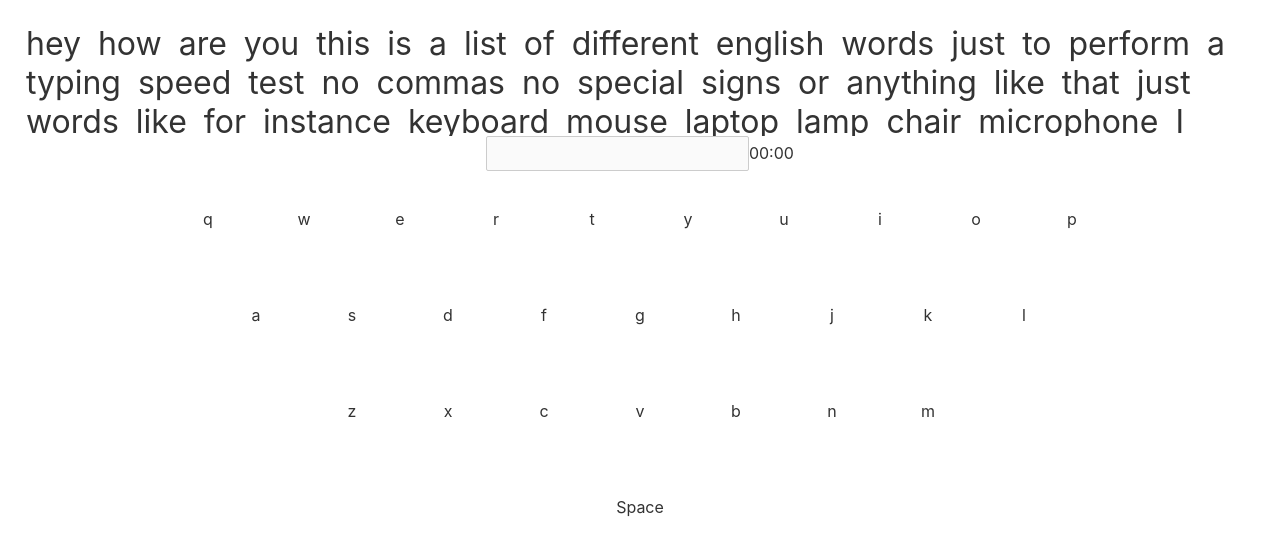
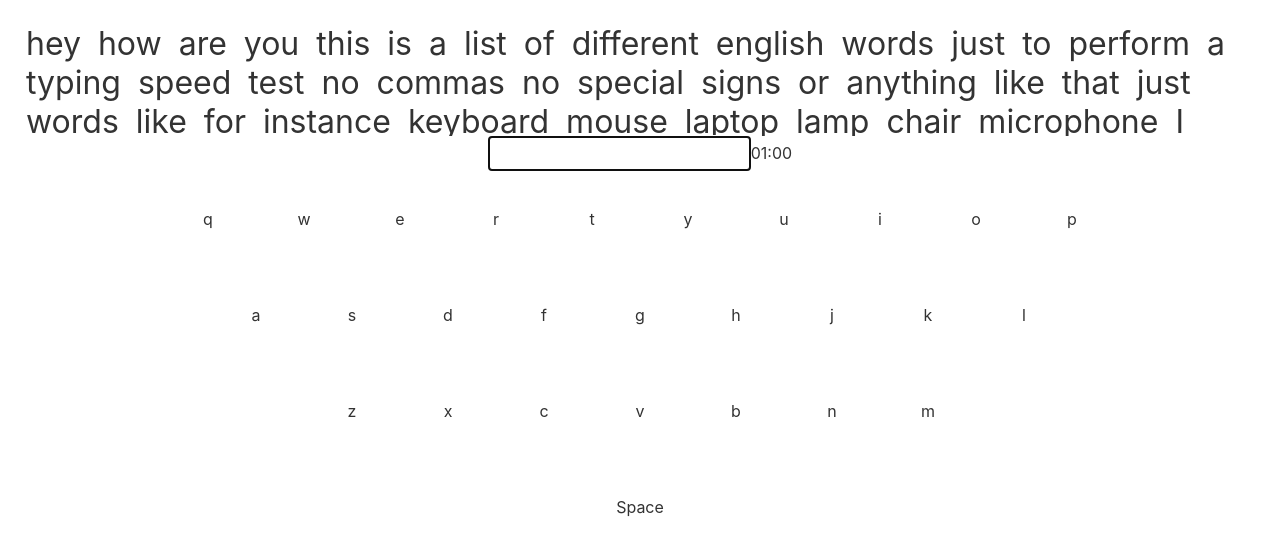
Before and after one commit to davidgape89/typing-speed-test, a Svelte app: page / in a window 1280 px wide. Shown: the top 554 px of the page. Built offline with nearby package versions, Linux system fonts and the light colour scheme.

Commit message:
test: timer component

```diff
--- a/src/components/Timer.svelte
+++ b/src/components/Timer.svelte
@@ -2,7 +2,7 @@
     import { onMount } from 'svelte';
 
     export let isRunning = false;
-    export let time = 0;
+    export let time = 60;
     export let timeDifference = 1000;
 
     function formatTime(t: number): string {
```
Also changed, not shown: 1 other file (tests, documents, lock files or other folders).
